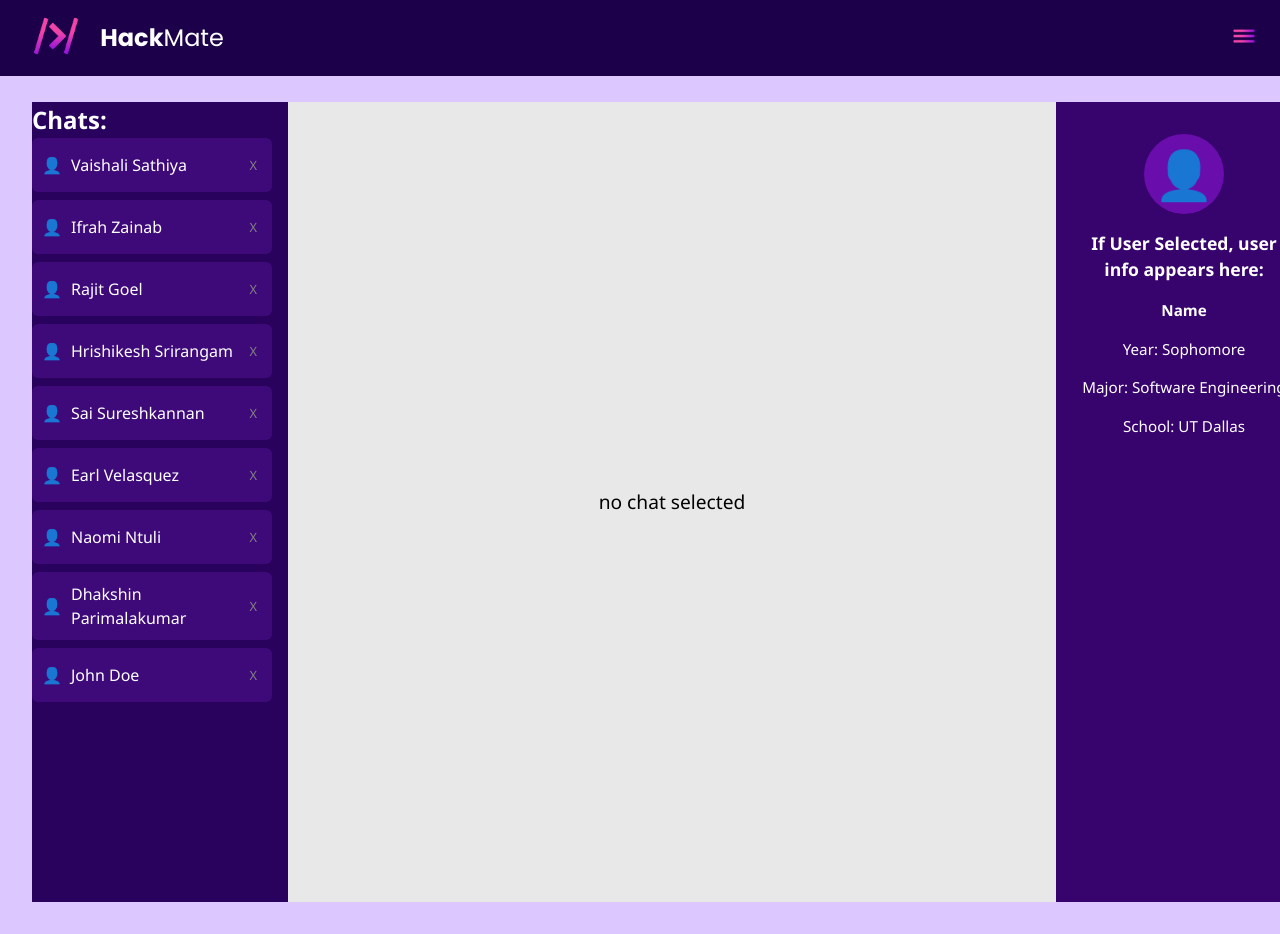
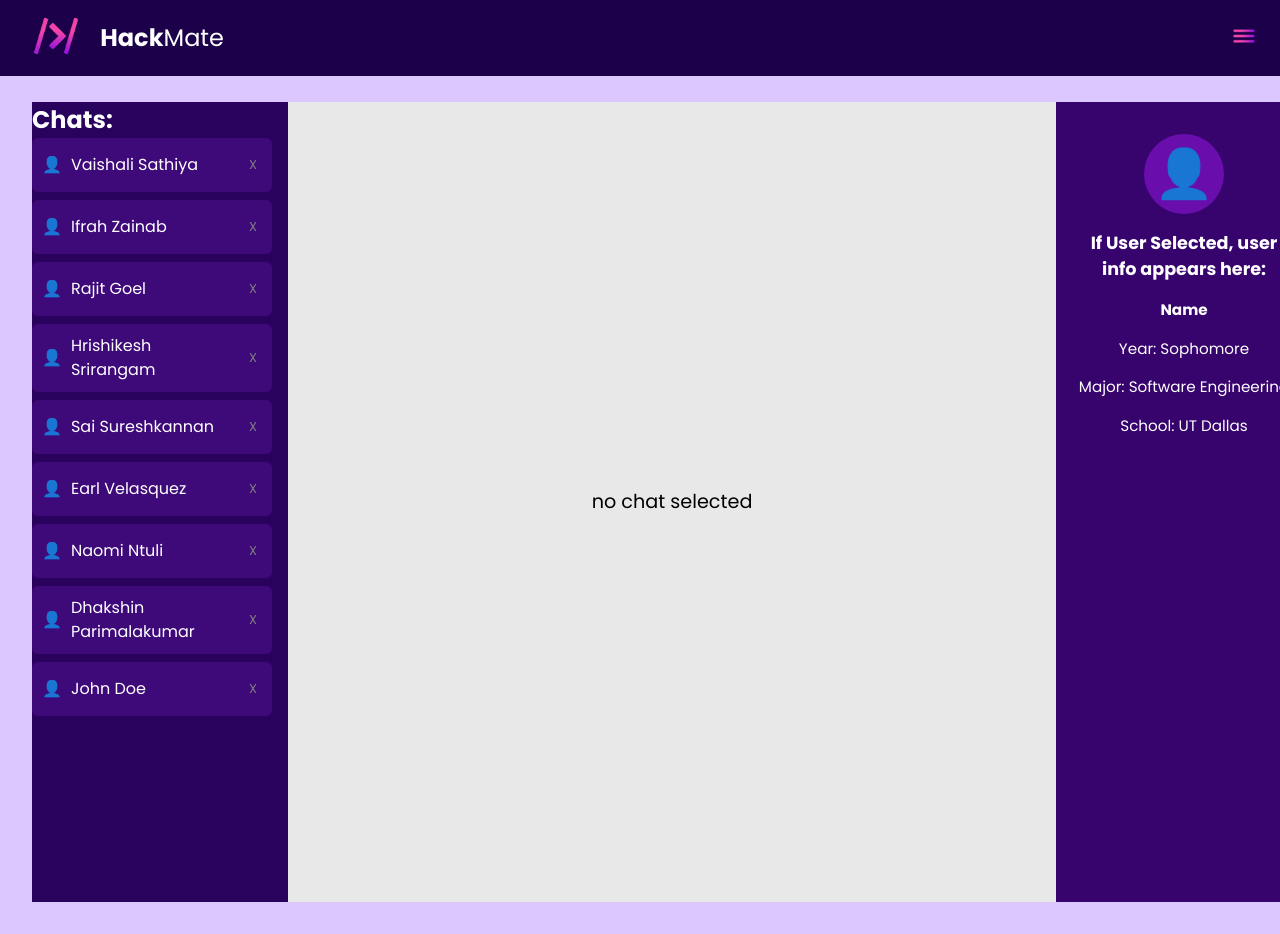
Before and after one commit to ihatepeanuts32/HackMate, a React (Vite) app in the folder frontend/: page /messages in a window 1280 px wide. Shown: the top 934 px of the page. Built offline with nearby package versions, Linux system fonts and the light colour scheme.

Commit message:
font change

```diff
--- a/frontend/src/styles/ChatInbox.css
+++ b/frontend/src/styles/ChatInbox.css
@@ -3,7 +3,7 @@
     display: flex;
     width: 100vw;
     height: 100vh;
-    font-family: 'Segoe UI', sans-serif;
+    font-family: 'Poppins', sans-serif;
     color: white;
     overflow: hidden;
     padding: 0;
@@ -162,7 +162,7 @@
     width: auto; /* Ensure the button size adjusts to its content */
     height: auto; /* Ensure the height is minimal */
     cursor: pointer;
-    font-family: 'Segoe UI', monospace;
+    font-family: 'Poppins', sans-serif;
 }
 
 .delete-chat:hover {
```
